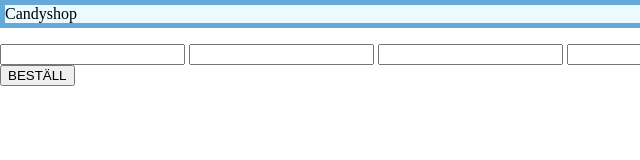
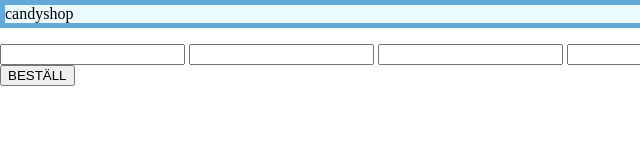
Before and after one commit to LinusOhl/fed22m-candyshop, a website built with Vite: page checkout.html in a window 1280 px wide. Shown: the full height of the page, 0-640 px from the left. Built offline with nearby package versions, Linux system fonts and the light colour scheme.

Commit message:
header in lowercase

```diff
--- a/checkout.html
+++ b/checkout.html
@@ -12,7 +12,7 @@
 
 </head>
 <body>
-    <header>Candyshop</header>
+    <header>candyshop</header>
     <main>
         <!-- VARUKORGSSAMMANSTÄLLNING -->
         <div>
```
